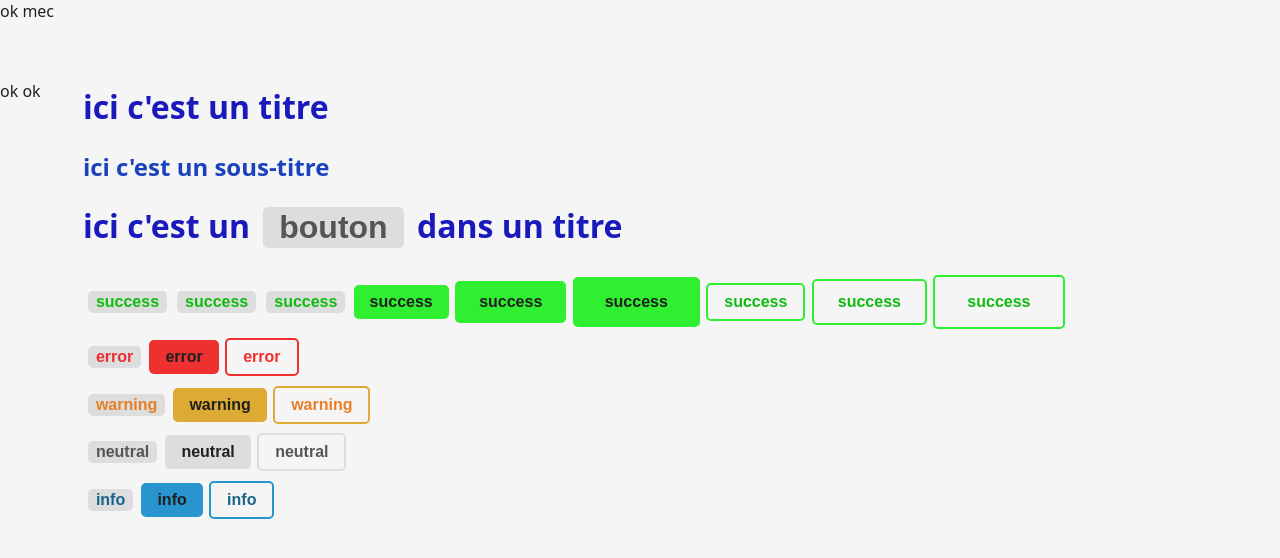
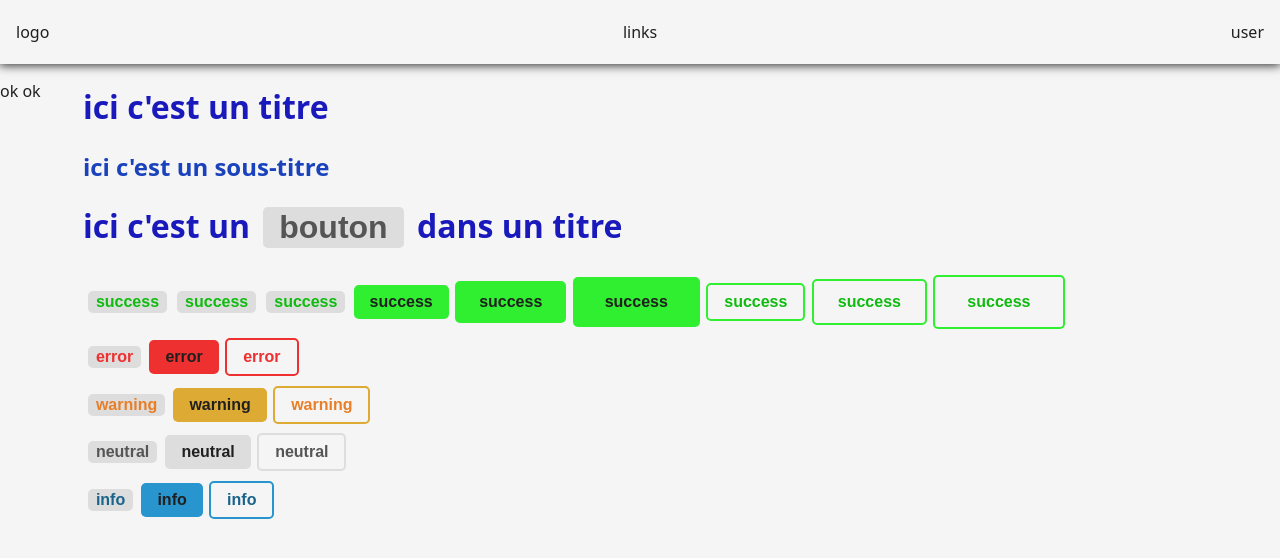
Before and after one commit to atmanali/idarati-mvp, a Next.js app: page / in a window 1280 px wide. Shown: the top 558 px of the page. Built offline with nearby package versions, Linux system fonts and the light colour scheme.

Commit message:
template

```diff
--- a/components/TopBar/Topbar.tsx
+++ b/components/TopBar/Topbar.tsx
@@ -2,6 +2,10 @@ import React from "react";
 
 export default function TopBar() {
     return(<>
-        <header id="topbar">ok mec</header>
+        <header id="topbar">
+            <div>logo</div>
+            <div>links</div>
+            <div>user</div>
+        </header>
     </>)
 }
--- a/styles/globals.css
+++ b/styles/globals.css
@@ -12,8 +12,16 @@
 }
 
 #topbar {
+    display: flex;
+    align-items: center;
+    justify-content: space-between;
+
+    height: var(--topbar-height);
+
     color: var(--foreground-color-primary);
-    height: var(--topbar-height);
+
+    padding-inline: 1em;
+    box-shadow: 0 0 10px 1px var(--foreground-color-primary);
 }
 
 #main{
```
